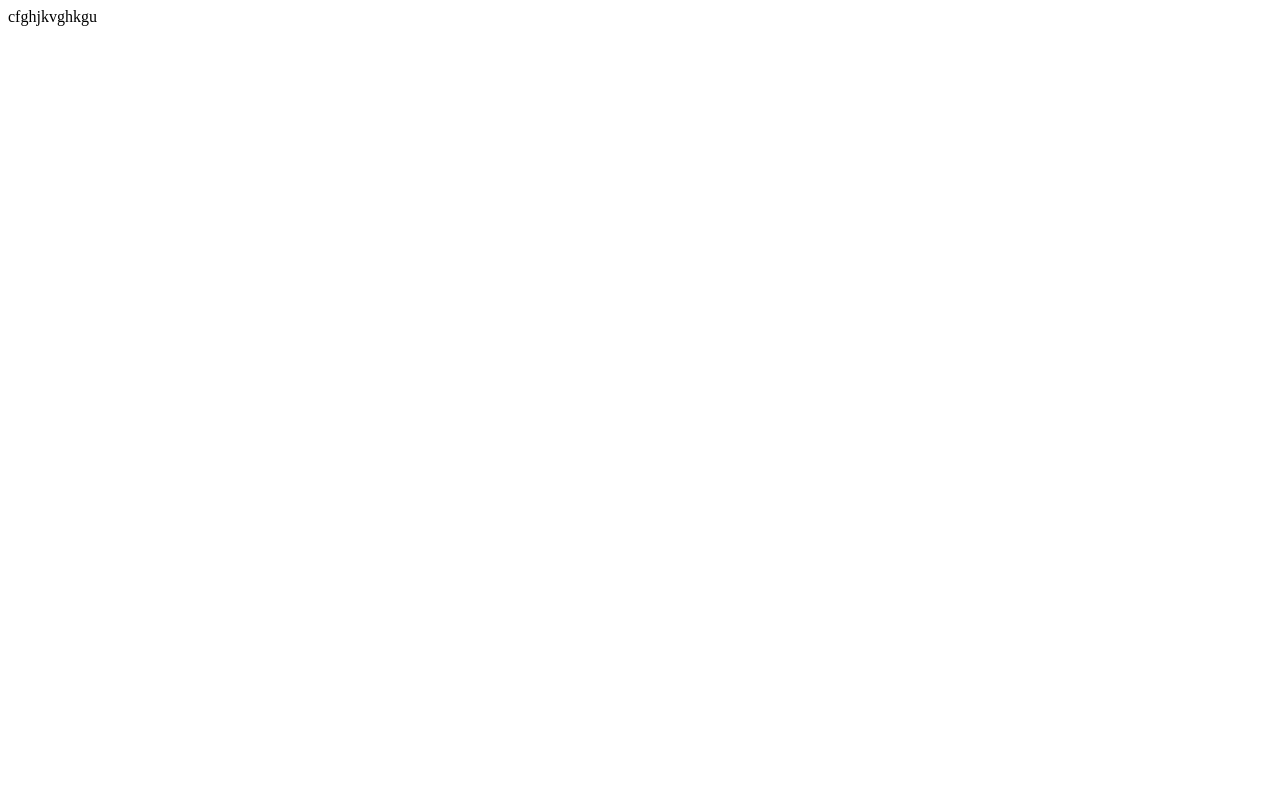
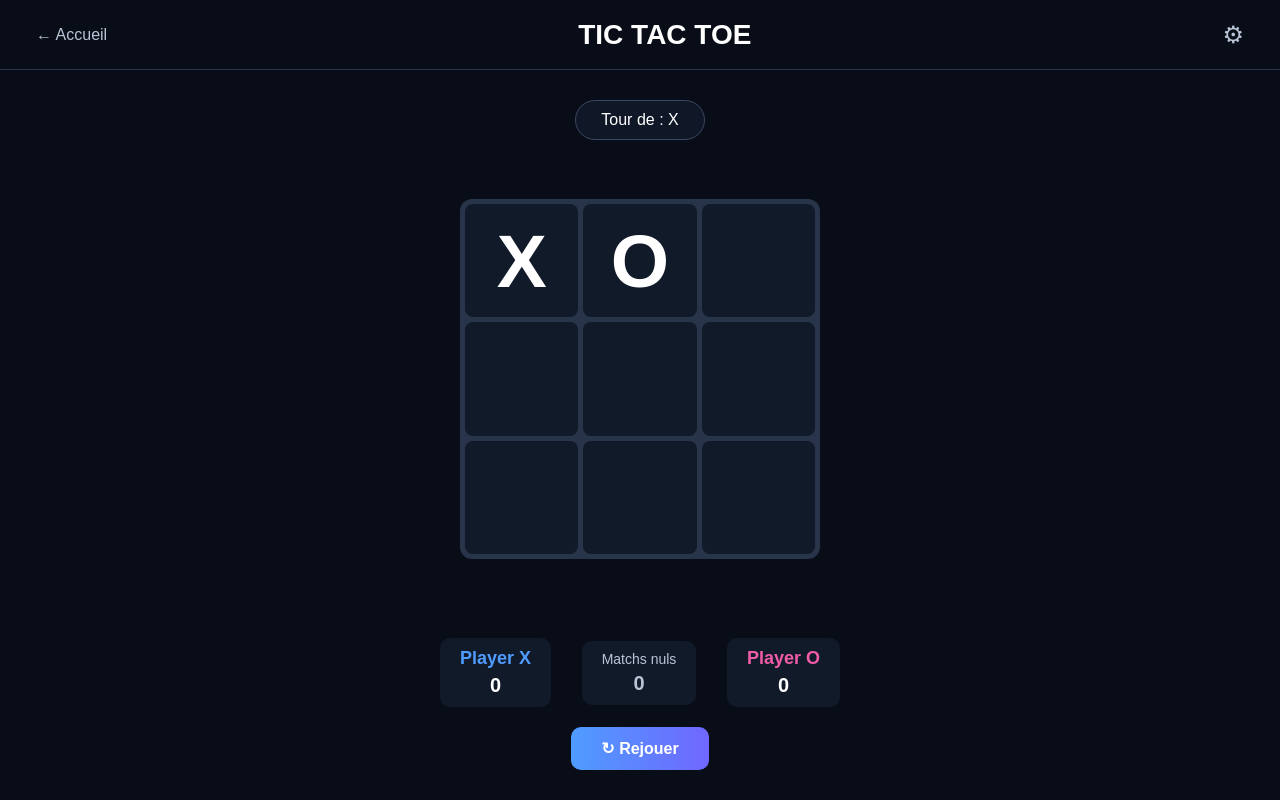
Before and after one commit to nesakwan/tic-tac-toe, a plain HTML site: page game.html in a window 1280 px wide. Drawn offline with Linux system fonts and the light colour scheme.

Commit message:
gameplay initialization

```diff
--- /dev/null
+++ b/css/gamestyle.css
@@ -0,0 +1,299 @@
+
+* {
+    box-sizing: border-box;
+}
+
+body {
+    margin: 0;
+    font-family: Arial, sans-serif;
+    background-color: #080d18;
+    color: white;
+}
+
+
+/* =========================
+   PAGE PRINCIPALE
+========================= */
+
+#main-app {
+    min-height: 100vh;
+}
+
+#gamepage {
+    min-height: 100vh;
+
+    display: flex;
+    flex-direction: column;
+    align-items: center;
+
+    background-color: #080d18;
+}
+
+
+/* =========================
+   NAVIGATION
+========================= */
+
+#game-nav {
+    width: 100%;
+    height: 70px;
+
+    display: flex;
+    align-items: center;
+    justify-content: space-between;
+
+    padding: 0 30px;
+
+    border-bottom: 1px solid #26344d;
+}
+
+#game-nav h1 {
+    margin: 0;
+
+    font-size: 28px;
+    font-weight: bold;
+
+    color: white;
+}
+
+#back-button,
+#settings-button {
+    background: none;
+    border: none;
+
+    color: #b9c4d6;
+
+    font-size: 16px;
+
+    cursor: pointer;
+}
+
+#settings-button {
+    font-size: 24px;
+}
+
+
+/* =========================
+   TOUR DU JOUEUR
+========================= */
+
+#turn-player {
+    display: flex;
+    align-items: center;
+    justify-content: center;
+
+    margin-top: 30px;
+}
+
+#turn-player p {
+    margin: 0;
+
+    padding: 10px 25px;
+
+    border: 1px solid #394963;
+    border-radius: 20px;
+
+    background-color: #101827;
+
+    font-size: 16px;
+}
+
+#current-player {
+    color: #4f9cff;
+    font-weight: bold;
+    font-size: 20px;
+}
+
+
+/* =========================
+   ZONE DE JEU
+========================= */
+
+#gameplay {
+    flex: 1;
+
+    display: flex;
+    align-items: center;
+    justify-content: center;
+
+    width: 100%;
+}
+
+
+/* =========================
+   PLATEAU
+========================= */
+
+#game-board {
+    width: min(80vw, 360px);
+    aspect-ratio: 1 / 1;
+
+    display: grid;
+
+    grid-template-columns: repeat(3, 1fr);
+    grid-template-rows: repeat(3, 1fr);
+
+    gap: 5px;
+
+    padding: 5px;
+
+    background-color: #27344a;
+
+    border-radius: 12px;
+}
+
+
+/* =========================
+   CASES
+========================= */
+
+.cell {
+    display: flex;
+    align-items: center;
+    justify-content: center;
+
+    border: none;
+    border-radius: 8px;
+
+    background-color: #111a29;
+
+    color: white;
+
+    font-size: clamp(45px, 12vw, 75px);
+    font-weight: bold;
+
+    cursor: pointer;
+
+    transition:
+        background-color 0.2s,
+        transform 0.1s;
+}
+
+.cell:hover {
+    background-color: #172338;
+}
+
+.cell:active {
+    transform: scale(0.96);
+}
+
+
+/* =========================
+   SCORE
+========================= */
+
+#game-result {
+    width: 100%;
+
+    display: flex;
+    flex-direction: column;
+    align-items: center;
+
+    padding: 20px 30px 30px;
+}
+
+.score {
+    width: min(90%, 400px);
+
+    display: flex;
+    align-items: center;
+    justify-content: space-between;
+
+    margin-bottom: 20px;
+}
+
+.score-player,
+.score-draw {
+    display: flex;
+    flex-direction: column;
+    align-items: center;
+    gap: 5px;
+
+    padding: 10px 20px;
+
+    border-radius: 10px;
+
+    background-color: #111a29;
+}
+
+.score-symbol {
+    font-size: 18px;
+    font-weight: bold;
+}
+
+.score-symbol.x {
+    color: #4f9cff;
+}
+
+.score-symbol.o {
+    color: #f05ca8;
+}
+
+.score-draw {
+    color: #b9c4d6;
+    font-size: 14px;
+}
+
+#score-x,
+#score-o,
+#score-draw {
+    font-size: 20px;
+    font-weight: bold;
+}
+
+
+/* =========================
+   BOUTON REJOUER
+========================= */
+
+#restart-button {
+    padding: 12px 30px;
+
+    border: none;
+    border-radius: 10px;
+
+    background: linear-gradient(
+        90deg,
+        #4f9cff,
+        #7067ff
+    );
+
+    color: white;
+
+    font-size: 16px;
+    font-weight: bold;
+
+    cursor: pointer;
+
+    transition: transform 0.2s;
+}
+
+#restart-button:hover {
+    transform: scale(1.05);
+}
+
+
+/* =========================
+   MOBILE
+========================= */
+
+@media (max-width: 500px) {
+
+    #game-nav {
+        padding: 0 15px;
+    }
+
+    #game-nav h1 {
+        font-size: 21px;
+    }
+
+    #back-button {
+        font-size: 14px;
+    }
+
+    #game-board {
+        width: 85vw;
+        max-width: 340px;
+    }
+
+}
--- a/css/style.css
+++ b/css/style.css
@@ -5,7 +5,7 @@
     align-items: center;
     justify-content: center;
     height: 100vh;
-    background-color: #1e0b42;
+    background-color: #691df5;
 }
 
 body {
--- a/game.html
+++ b/game.html
@@ -1 +1,86 @@
-cfghjkvghkgu
+<!DOCTYPE html>
+<html lang="en">
+
+<head>
+    <meta charset="UTF-8">
+    <meta name="viewport" content="width=device-width, initial-scale=1.0">
+    <title>Document</title>
+    <link rel="stylesheet" href="css/gamestyle.css">
+</head>
+
+<body>
+    <main id="main-app">
+        <div id="gamepage">
+            <nav id="game-nav">
+
+                <button id="back-button">
+                    ← Accueil
+                </button>
+
+                <h1>TIC TAC TOE</h1>
+
+                <button id="settings-button">
+                    ⚙
+                </button>
+
+            </nav>
+
+
+            <div id="turn-player"></div>
+
+            <section id="gameplay">
+
+                <div id="game-board">
+
+                    <button id="cell0" class="cell" data-index="0"></button>
+                    <button id="cell1" class="cell" data-index="1"></button>
+                    <button id="cell2" class="cell" data-index="2"></button>
+
+                    <button id="cell3" class="cell" data-index="3"></button>
+                    <button id="cell4" class="cell" data-index="4"></button>
+                    <button id="cell5" class="cell" data-index="5"></button>
+
+                    <button id="cell6" class="cell" data-index="6"></button>
+                    <button id="cell7" class="cell" data-index="7"></button>
+                    <button id="cell8" class="cell" data-index="8"></button>
+
+
+
+                </div>
+
+            </section>
+
+
+            <section id="game-result">
+
+                <div class="score">
+
+                    <div class="score-player">
+                        <span class="score-symbol x">Player X</span>
+                        <span id="score-x">0</span>
+                    </div>
+
+                    <div class="score-draw">
+                        <span>Matchs nuls</span>
+                        <span id="score-draw">0</span>
+                    </div>
+
+                    <div class="score-player">
+                        <span class="score-symbol o">Player O</span>
+                        <span id="score-o">0</span>
+                    </div>
+
+                </div>
+
+                <button id="restart-button">
+                    ↻ Rejouer
+                </button>
+
+            </section>
+
+        </div>
+    </main>
+    <script src="js/gamepage.js"></script>
+</body>
+
+</html>
--- /dev/null
+++ b/js/gamepage.js
@@ -0,0 +1,53 @@
+const gamePage = document.getElementById('gamepage');
+const turnPlayer = document.getElementById('turn-player');
+const cell0 = document.getElementById(`cell${gamePage}`);
+const cell1 = document.getElementById('cell1');
+
+let currentPlayer1 = "X";
+let currentPlayer2 = "O";
+
+
+
+let gameBoard = [
+    "", "", "",
+    "", "", "",
+    "", "", ""
+];
+
+
+// gamePage.innerHTML = `<p> Teeeeeeesst </p>`;
+turnPlayer.innerHTML = `<p> Tour de : ${currentPlayer1} </p>`;
+
+
+playX();
+playO();
+
+
+
+// Functions
+
+
+function playX() {
+    for (let i = 0; i < gameBoard.length; i++) {
+        if (gameBoard[i] === "") {
+            gameBoard[i] = currentPlayer1;
+            const cell = document.getElementById(`cell${i}`);
+            cell.textContent = currentPlayer1;
+            turnPlayer.innerHTML = `<p> Tour de : ${currentPlayer2} </p>`;
+            break; // Exit the loop after placing the mark
+        }
+}
+}
+
+function playO() {
+    for (let i = 0; i < gameBoard.length; i++) {
+        if (gameBoard[i] === "") {
+            gameBoard[i] = currentPlayer2;
+            console.log(`Placing ${currentPlayer2} in cell ${i}`);
+            const cell = document.getElementById(`cell${i}`);
+            cell.textContent = currentPlayer2;
+            turnPlayer.innerHTML = `<p> Tour de : ${currentPlayer1} </p>`;
+            break; // Exit the loop after placing the mark
+        }
+}
+}
```
Also changed, not shown: js/game.js (deleted).
